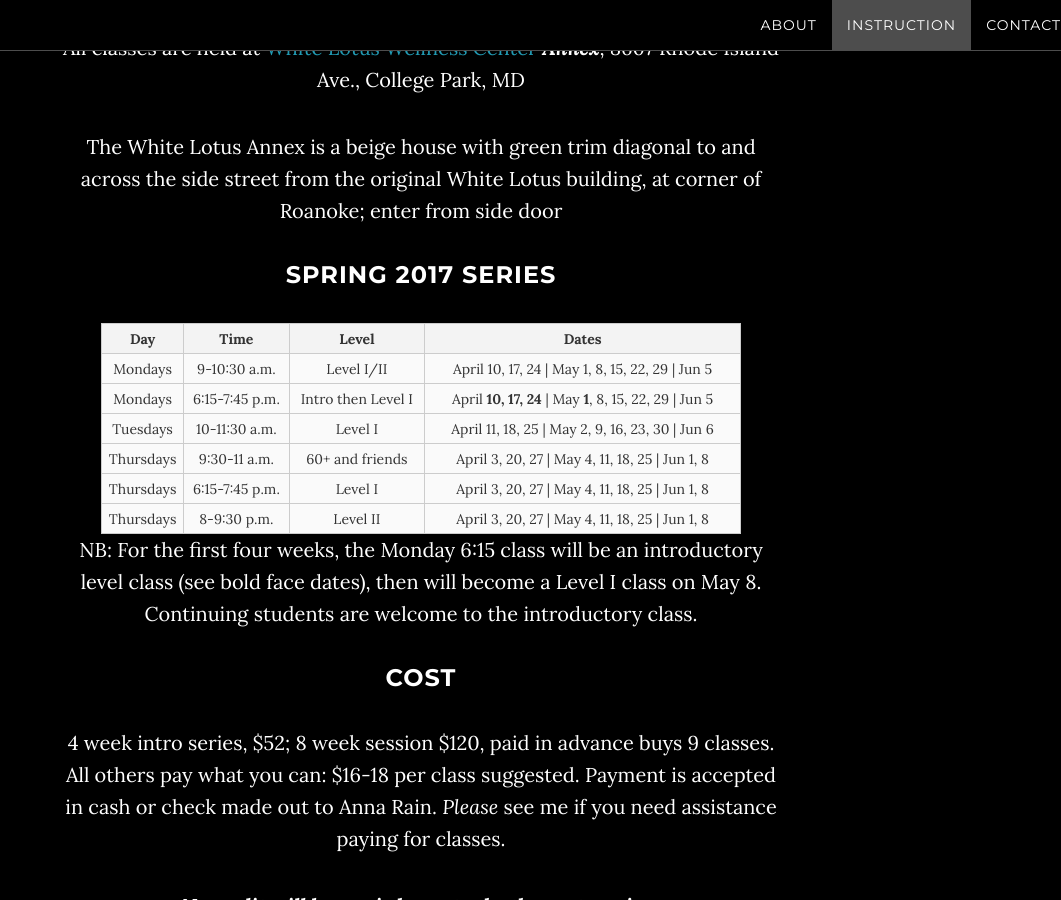
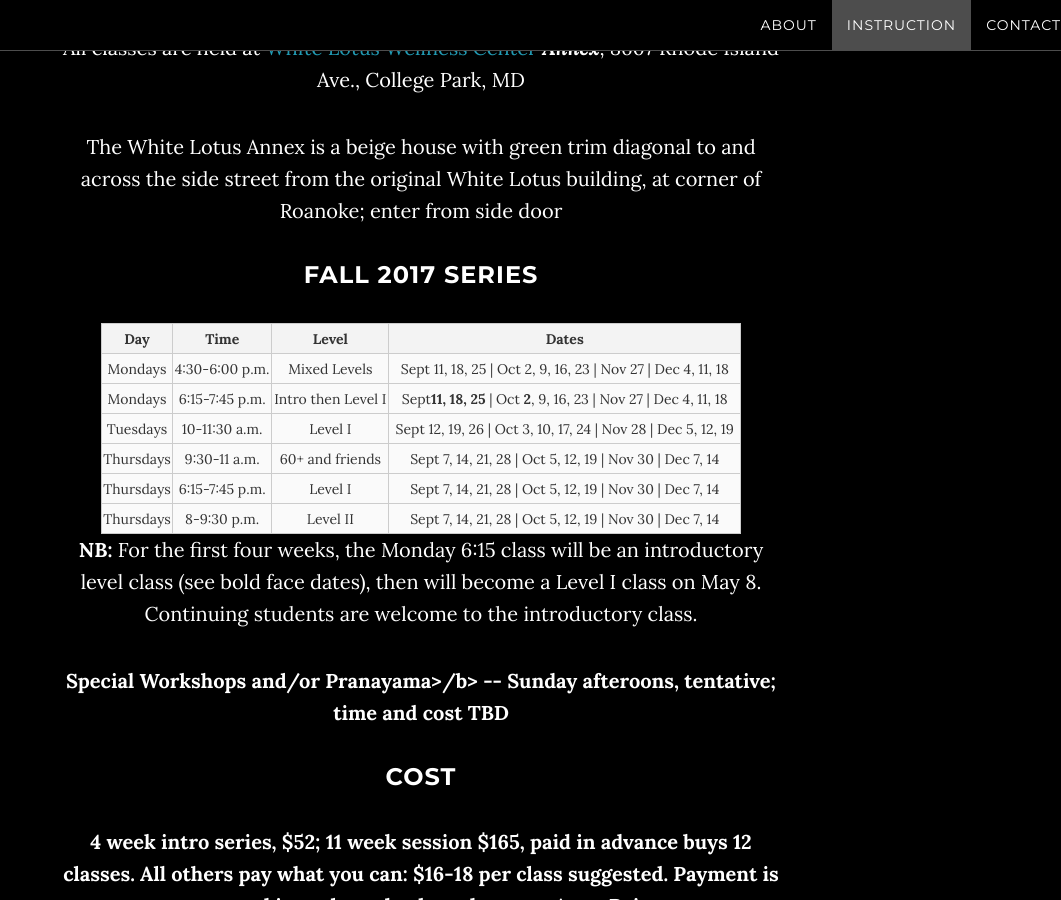
Before and after one commit to AnnaRainYoga/annarainyoga.github.io, a Jekyll site: the page built from index.html, in a window 1280 px wide and 900 px high, scrolled down 3158 px. Shown: the whole window, without its empty margins (219-1280 px from the left). Built offline with Jekyll 4.4.1, drawn with Linux system fonts in a browser that asks for light colours; some of the changed text lies outside the part shown.

Commit message:
updated with fall 2017 info

```diff
--- a/_includes/instruction.html
+++ b/_includes/instruction.html
@@ -9,7 +9,7 @@
 	            <p>The White Lotus Annex is a beige house with green trim diagonal to and across the side street from
 			    the original White Lotus building, at corner of Roanoke; enter from side door</p>
 
-                    <h3>Spring 2017 Series</h3>
+                    <h3>Fall 2017 Series</h3>
 			<div class="contatiner">
 				<table>
 					<thead>
@@ -21,52 +21,56 @@
 					<tbody>
 						<tr>
 							<td>Mondays</td>
-							<td>9-10:30 a.m.</td>
-							<td>Level I/II</td>
-							<td>April 10, 17, 24 | May 1, 8, 15, 22, 29 | Jun 5</td>
+							<td>4:30-6:00 p.m.</td>
+							<td>Mixed Levels</td>
+							<td>Sept 11, 18, 25 | Oct 2, 9, 16, 23 | Nov 27 | Dec 4, 11, 18</td>
 						</tr>
 						<tr>
 							<td>Mondays</td>
 							<td>6:15-7:45 p.m.</td>
 							<td>Intro then Level I</td>
-							<td>April <b>10, 17, 24</b> | May <b>1</b>, 8, 15, 22, 29 | Jun 5</td>
+							<td>Sept<b>11, 18, 25</b> | Oct <b>2</b>, 9, 16, 23 | Nov 27 | Dec 4, 11, 18</td>
 						</tr>
 						<tr>
 							<td>Tuesdays</td>
 							<td>10-11:30 a.m.</td>
 							<td>Level I</td>
-							<td>April 11, 18, 25 | May 2, 9, 16, 23, 30 | Jun 6</td>
+							<td>Sept 12, 19, 26 | Oct 3, 10, 17, 24 | Nov 28 | Dec 5, 12, 19</td>
 						</tr>
 						<tr>
 							<td>Thursdays</td>
 							<td>9:30-11 a.m.</td>
 							<td>60+ and friends</td>
-							<td>April 3, 20, 27 | May 4, 11, 18, 25 | Jun 1, 8</td>
+							<td>Sept 7, 14, 21, 28 | Oct 5, 12, 19 | Nov 30 | Dec 7, 14</td>
 						</tr>
 						<tr>
 							<td>Thursdays</td>
 							<td>6:15-7:45 p.m.</td>
 							<td>Level I</td>
-							<td>April 3, 20, 27 | May 4, 11, 18, 25 | Jun 1, 8</td>
+							<td>Sept 7, 14, 21, 28 | Oct 5, 12, 19 | Nov 30 | Dec 7, 14</td>
 						</tr>
 						<tr>
 							<td>Thursdays</td>
 							<td>8-9:30 p.m.</td>
 							<td>Level II</td>
-							<td>April 3, 20, 27 | May 4, 11, 18, 25 | Jun 1, 8</td>
+							<td>Sept 7, 14, 21, 28 | Oct 5, 12, 19 | Nov 30 | Dec 7, 14</td>
 						</tr>
 					</tbody>
 				</table>
 			</div>
 
-<p>NB: For the first four weeks, the Monday 6:15 class will be an introductory level class (see bold face dates), then will become a Level I class on May 8. Continuing students are welcome to the introductory class.</p>
+<p><b>NB:</b> For the first four weeks, the Monday 6:15 class will be an introductory level class (see bold face dates), then will become a Level I class on May 8. Continuing students are welcome to the introductory class.</p>
+
+<p><b>Special Workshops and/or Pranayama>/b> -- Sunday afteroons, tentative; time and cost TBD</p>
+
+
 
 <h3>Cost</h3>
-<p>4 week intro series, $52; 8 week session $120, paid in advance buys 9 classes.
+<p>4 week intro series, $52; 11 week session $165, paid in advance buys 12 classes.
 All others pay what you can: $16-18 per class suggested.
 Payment is accepted in cash or check made out to Anna Rain.
+<p>This session ends Tuesday, December 19.<i><b>No credit will be carried over to the the next session.</b></i></p>
 <i>Please</i> see me if you need assistance paying for classes.</p>
-<p><i><b>No credit will be carried over to the the next session.</b></i></p>
 
 <p><b>Inspire and deepen your home practice!</b> Private instruction—in your home, at your convenience, with focus on your goals:
 $80 an hour (plus $20/hr travel time over 15 minutes). Group instruction (up to 5 people) is $120 for 90 minutes. </p>
```
